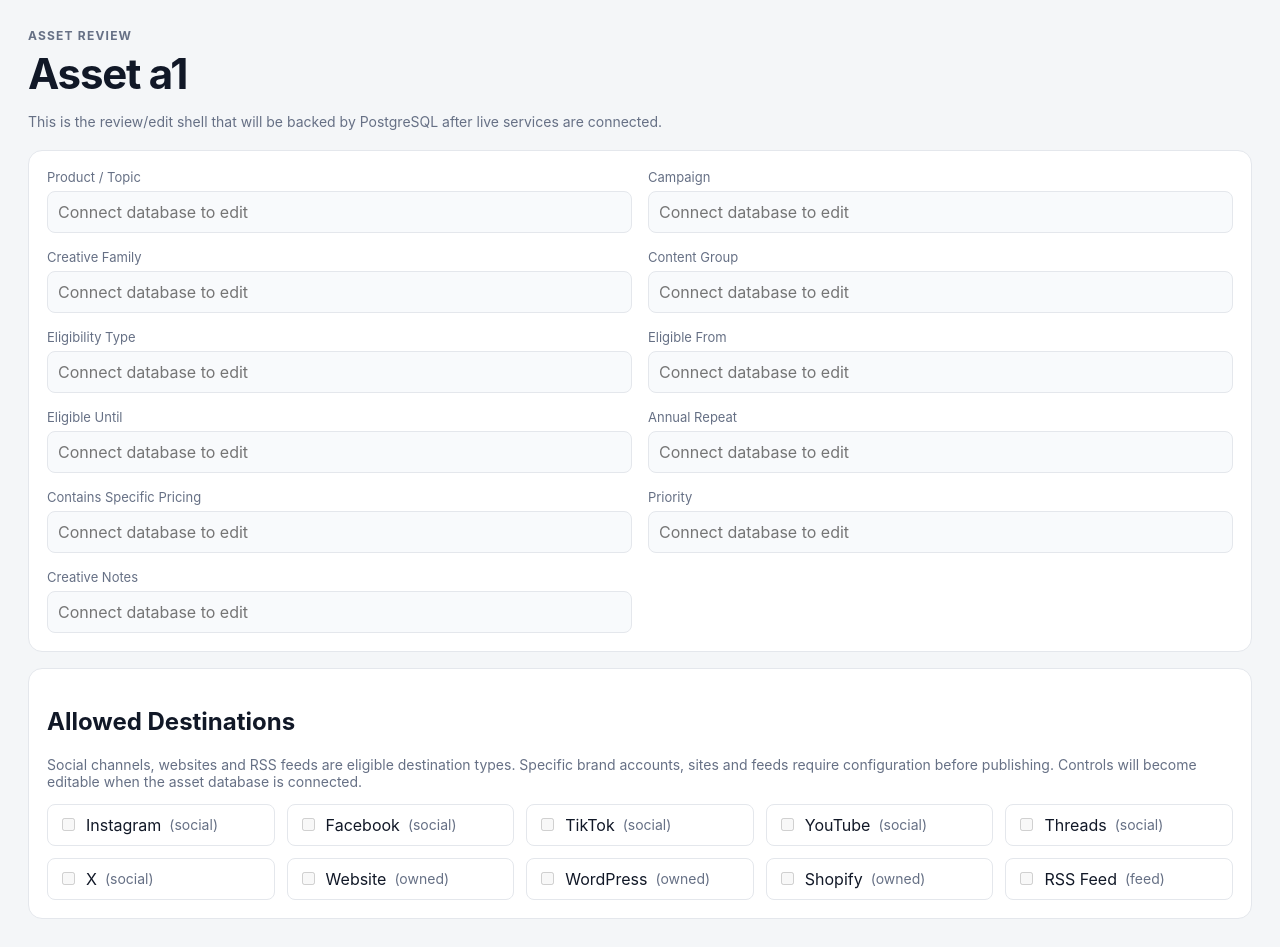
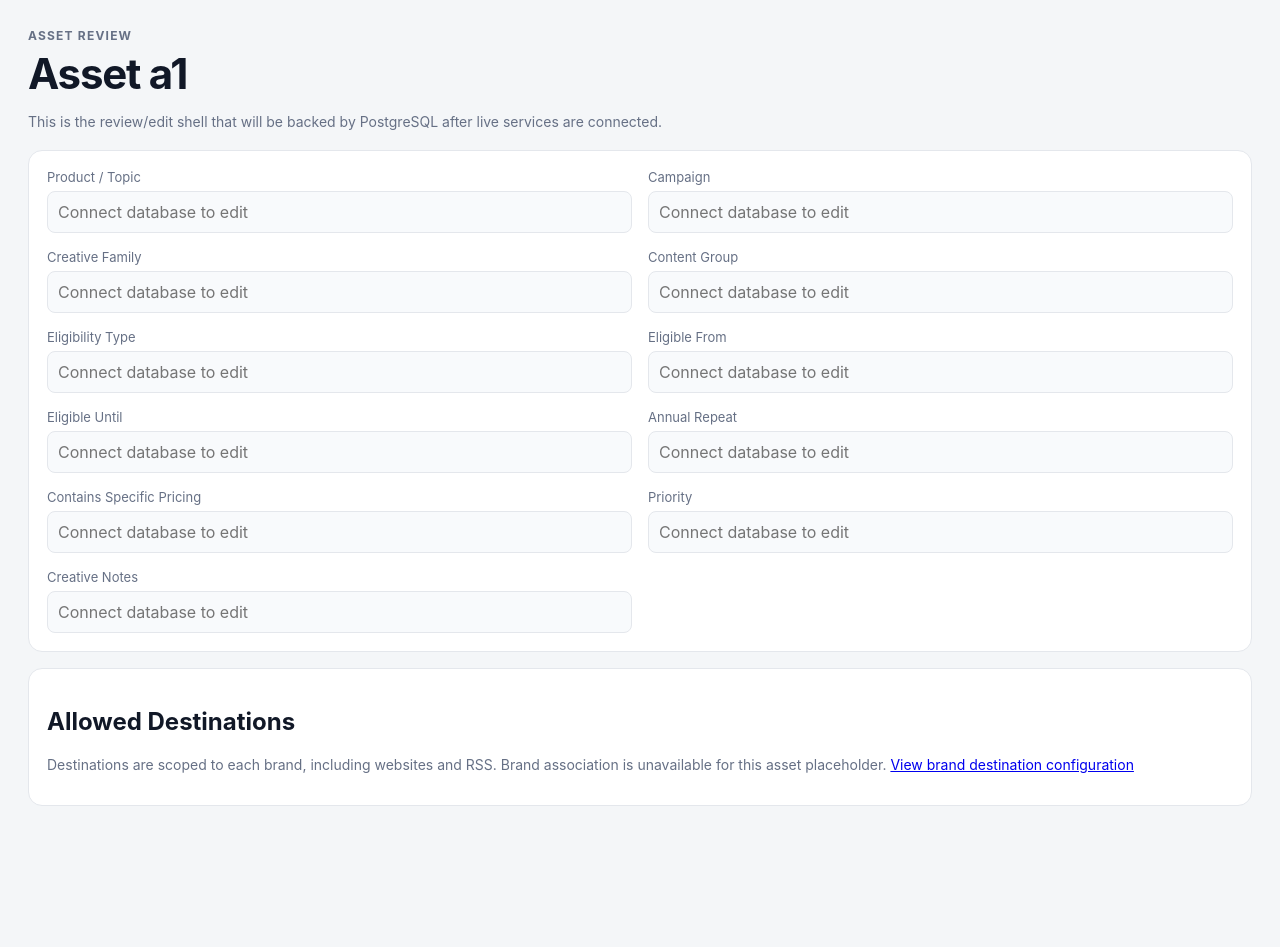
Before and after one commit to elettro/elettro-brand-os, a Next.js app in the folder apps/web/: page /assets/a1 in a window 1280 px wide. After the commit the page ends 834 px from the top, so only its background shows below. Built offline with nearby package versions, Linux system fonts and the light colour scheme.

Commit message:
Scope asset destination preview to owning brand and link configuration

```diff
--- a/apps/web/app/assets/[id]/page.tsx
+++ b/apps/web/app/assets/[id]/page.tsx
@@ -1,4 +1,6 @@
-import { publishingDestinations } from "@/lib/publishing-destinations";
+import { destinationsForBrand } from "@/lib/brand-destinations";
+import { brandConfigs } from "@/lib/brand-config";
+import Link from "next/link";
 
 const fields = [
   "Product / Topic",
@@ -17,6 +19,8 @@ const fields = [
 export default async function AssetDetailPage({ params }: { params: Promise<{ id: string }> }) {
   const { id } = await params;
 
+  const brandId = brandConfigs.some(b => b.id === id.split("--")[0]) ? id.split("--")[0] : "";
+  const destinations = brandId ? destinationsForBrand(brandId) : [];
   return (
     <main className="main">
       <div className="eyebrow">Asset Review</div>
@@ -35,12 +39,12 @@ export default async function AssetDetailPage({ params }: { params: Promise<{ id
       </section>
       <section className="card" style={{ marginTop: 16 }}>
         <h2>Allowed Destinations</h2>
-        <p className="muted">Social channels, websites and RSS feeds are eligible destination types. Specific brand accounts, sites and feeds require configuration before publishing. Controls will become editable when the asset database is connected.</p>
+        <p className="muted">Destinations are scoped to each brand, including websites and RSS. {brandId ? `Previewing ${brandId} destinations.` : "Brand association is unavailable for this asset placeholder."} <Link href="/settings/destinations">View brand destination configuration</Link></p>
         <div style={{ display: "grid", gridTemplateColumns: "repeat(auto-fit, minmax(190px, 1fr))", gap: 12 }}>
-          {publishingDestinations.map((destination) => (
+          {destinations.map((destination) => (
             <label key={destination.id} style={{ display: "flex", alignItems: "center", gap: 8, padding: 10, border: "1px solid var(--line)", borderRadius: 8 }}>
               <input type="checkbox" disabled aria-label={destination.label} />
-              <span>{destination.label}</span><small className="muted">({destination.kind})</small>
+              <span>{destination.label}</span><small className="muted">({destination.connectionStatus})</small>
             </label>
           ))}
         </div>
```
